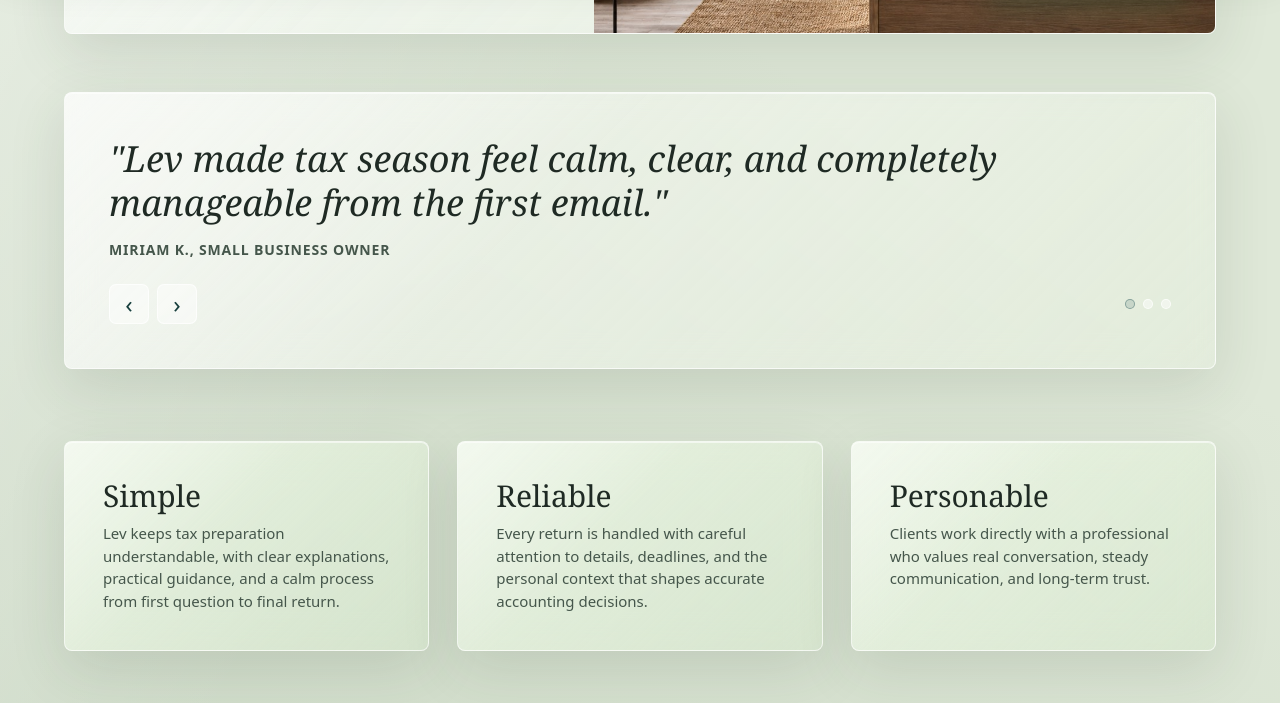
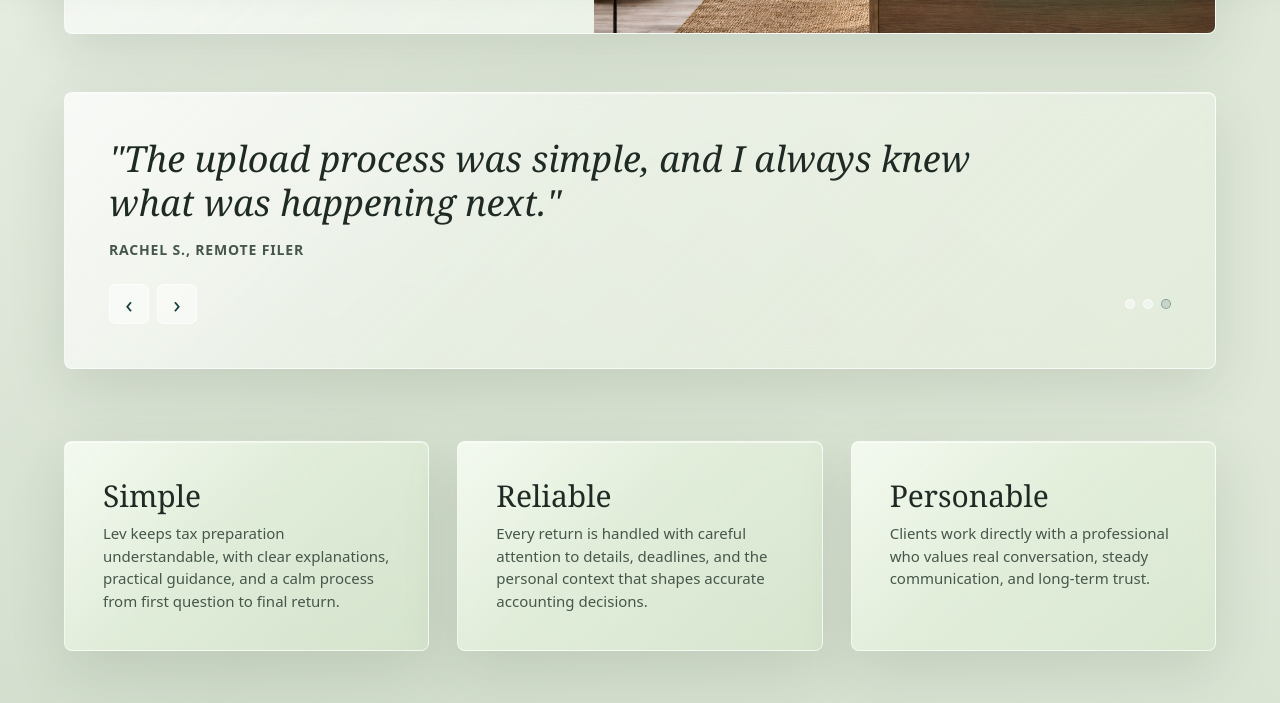
Before and after one commit to samperet/LevsIncomeTax, a website: page index.html in a window 1280 px wide. Both pictures are taken after a click on the button "Previous quote". Shown: the part 540-1243 px from the top of the page. Drawn offline with Linux system fonts and the light colour scheme.

Commit message:
Add footer popups and quote carousel

```diff
--- a/index.html
+++ b/index.html
@@ -1583,10 +1583,18 @@ const enableNotificationsButton = document.querySelector("#enable-notifications"
 const alertList = document.querySelector("#alert-list");
 const alertHeading = document.querySelector("#alert-heading");
 const markAlertsSeenButton = document.querySelector("#mark-alerts-seen");
+const quoteCarousel = document.querySelector(".quote-carousel");
+const quoteSlides = [...document.querySelectorAll("[data-quote-slide]")];
+const quoteDots = [...document.querySelectorAll("[data-quote-dot]")];
+const quotePrevButton = document.querySelector("#quote-prev");
+const quoteNextButton = document.querySelector("#quote-next");
+const infoModals = [...document.querySelectorAll(".info-modal")];
 let activeClientId = null;
+let activeQuoteIndex = 0;
 let typedBuffer = "";
 let pendingMagicLink = "";
 let installPromptEvent = null;
+let quoteTimer = null;
 
 function getTaxYears() {
   const currentYear = new Date().getFullYear();
@@ -1622,6 +1630,47 @@ function clearMessage(element) {
 function clearHomeConfirmation() {
   homeConfirmation.className = "message home-confirmation";
   homeConfirmation.textContent = "";
+}
+
+function setQuote(index) {
+  if (!quoteSlides.length) return;
+
+  activeQuoteIndex = (index + quoteSlides.length) % quoteSlides.length;
+  quoteSlides.forEach((slide, slideIndex) => {
+    const isActive = slideIndex === activeQuoteIndex;
+    slide.classList.toggle("active", isActive);
+    slide.hidden = !isActive;
+  });
+
+  quoteDots.forEach((dot, dotIndex) => {
+    const isActive = dotIndex === activeQuoteIndex;
+    dot.classList.toggle("active", isActive);
+    dot.setAttribute("aria-current", isActive ? "true" : "false");
+  });
+}
+
+function advanceQuote(step) {
+  setQuote(activeQuoteIndex + step);
+}
+
+function stopQuoteCarousel() {
+  if (!quoteTimer) return;
+  clearInterval(quoteTimer);
+  quoteTimer = null;
+}
+
+function startQuoteCarousel() {
+  const reduceMotion = window.matchMedia("(prefers-reduced-motion: reduce)").matches;
+  const userIsReading = quoteCarousel.matches(":hover") || quoteCarousel.contains(document.activeElement);
+  if (reduceMotion || userIsReading || quoteTimer || quoteSlides.length < 2) return;
+  quoteTimer = setInterval(() => advanceQuote(1), 7000);
+}
+
+function openInfoModal(id) {
+  const modal = infoModals.find((item) => item.id === id);
+  if (!modal) return;
+  openModal(modal);
+  setTimeout(() => modal.querySelector(".close-button")?.focus(), 30);
 }
 
 function showHomeConfirmation(type, text) {
@@ -2427,6 +2476,7 @@ function enterAdminRoute() {
   closeModal(registerModal);
   closeModal(taxInfoModal);
   closeModal(uploadModal);
+  infoModals.forEach(closeModal);
 
   if (sessionStorage.getItem(ADMIN_AUTH_KEY) === "true") {
     openDashboard();
@@ -2438,6 +2488,8 @@ function enterAdminRoute() {
 
 setYears();
 renderSession();
+setQuote(0);
+startQuoteCarousel();
 consumeMagicLink().then((handledMagicLink) => {
   if (!handledMagicLink && isAdminRoute()) {
     enterAdminRoute();
@@ -2515,6 +2567,39 @@ registerForm.addEventListener("submit", async (event) => {
 openMagicLinkButton.addEventListener("click", () => {
   if (!pendingMagicLink) return;
   window.location.href = pendingMagicLink;
+});
+
+quotePrevButton.addEventListener("click", () => {
+  stopQuoteCarousel();
+  advanceQuote(-1);
+  startQuoteCarousel();
+});
+
+quoteNextButton.addEventListener("click", () => {
+  stopQuoteCarousel();
+  advanceQuote(1);
+  startQuoteCarousel();
+});
+
+quoteDots.forEach((dot) => {
+  dot.addEventListener("click", () => {
+    stopQuoteCarousel();
+    setQuote(Number(dot.dataset.quoteDot));
+    startQuoteCarousel();
+  });
+});
+
+quoteCarousel.addEventListener("pointerenter", stopQuoteCarousel);
+quoteCarousel.addEventListener("pointerleave", startQuoteCarousel);
+quoteCarousel.addEventListener("focusin", stopQuoteCarousel);
+quoteCarousel.addEventListener("focusout", (event) => {
+  if (!quoteCarousel.contains(event.relatedTarget)) {
+    startQuoteCarousel();
+  }
+});
+
+document.querySelectorAll("[data-info-modal]").forEach((button) => {
+  button.addEventListener("click", () => openInfoModal(button.dataset.infoModal));
 });
 
 window.addEventListener("beforeinstallprompt", (event) => {
@@ -2637,7 +2722,11 @@ document.querySelectorAll("[data-close-admin-login]").forEach((button) => {
   button.addEventListener("click", () => closeModal(adminModal));
 });
 
-[registerModal, taxInfoModal, uploadModal, adminModal].forEach((modal) => {
+document.querySelectorAll("[data-close-info]").forEach((button) => {
+  button.addEventListener("click", () => closeModal(button.closest(".modal-backdrop")));
+});
+
+[registerModal, taxInfoModal, uploadModal, adminModal, ...infoModals].forEach((modal) => {
   modal.addEventListener("click", (event) => {
     if (event.target === modal) closeModal(modal);
   });
@@ -2742,6 +2831,7 @@ document.addEventListener("keydown", (event) => {
     closeModal(taxInfoModal);
     closeModal(uploadModal);
     closeModal(adminModal);
+    infoModals.forEach(closeModal);
     return;
   }
 
```
